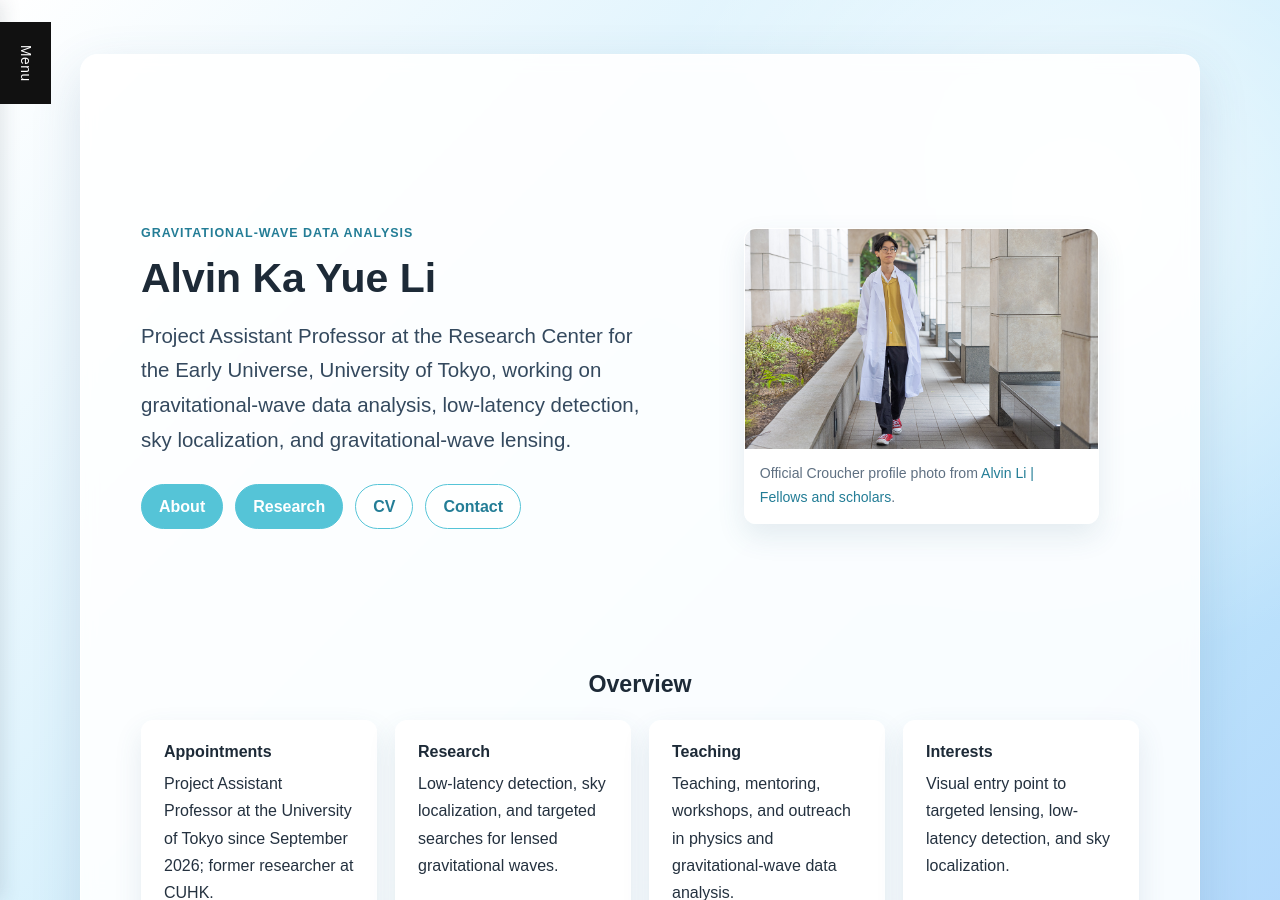
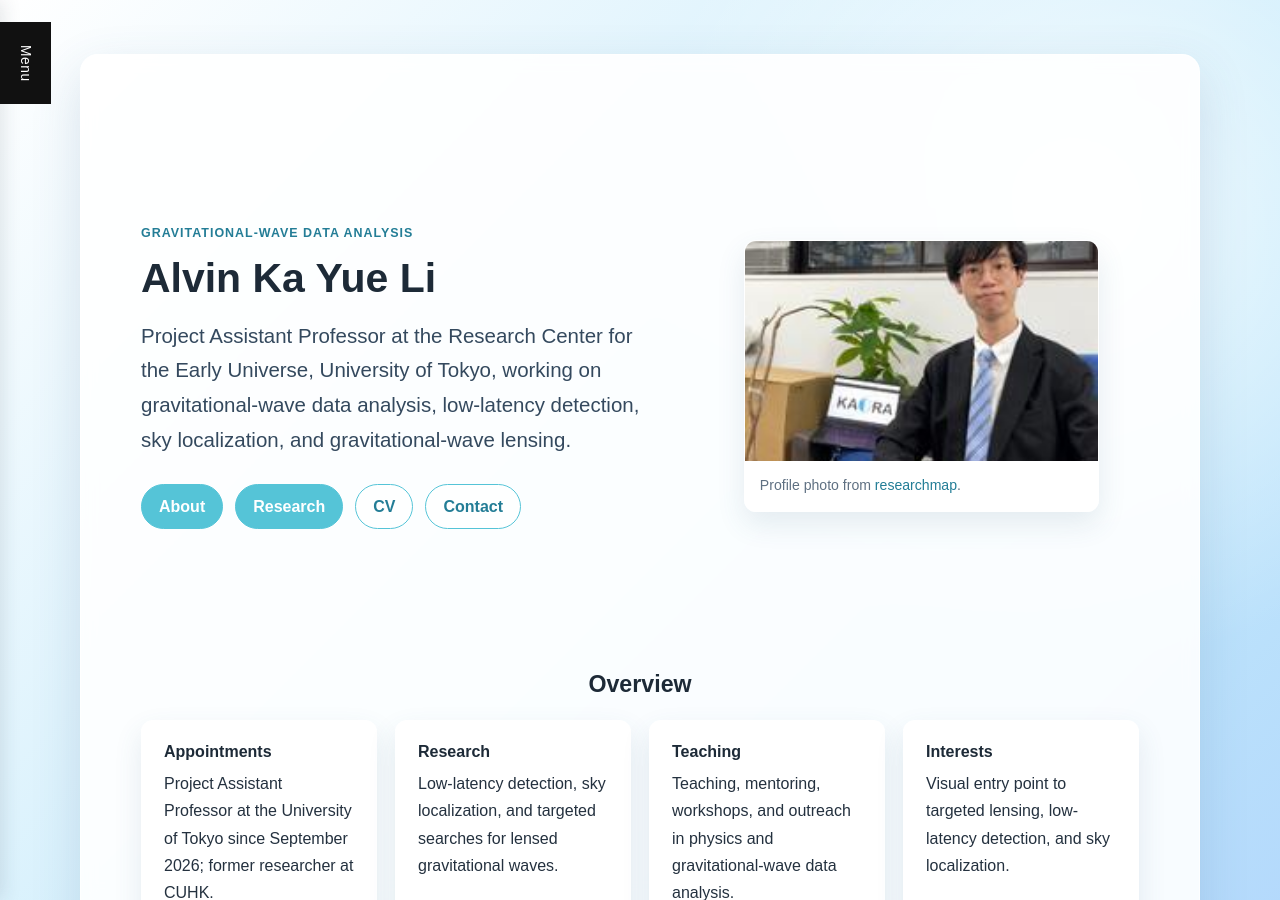
Before and after one commit to alvinlikayue/alvinlikayue.github.io, a Jekyll site: the page built from index.md, in a window 1280 px wide and 900 px high. Built offline with Jekyll 4.4.1, drawn with Linux system fonts in a browser that asks for light colours.

Commit message:
Use researchmap profile photo on homepages

```diff
--- a/_layouts/default.html
+++ b/_layouts/default.html
@@ -28,7 +28,7 @@
         "Alvin Li"
       ],
       "url": "{{ '/' | absolute_url }}",
-      "image": "{{ '/assets/images/alvin_croucher.jpg' | absolute_url }}",
+      "image": "{{ '/assets/images/alvin_researchmap.jpg' | absolute_url }}",
       "jobTitle": "Project Assistant Professor",
       "affiliation": {
         "@type": "Organization",
--- a/index.md
+++ b/index.md
@@ -22,8 +22,8 @@ description: "Research website for Alvin Ka Yue Li."
     </div>
   </div>
   <figure class="visual-panel">
-    <img src="{{ '/assets/images/alvin_croucher.jpg' | relative_url }}" alt="Alvin Li portrait photo from Croucher Foundation">
-    <figcaption class="caption">Official Croucher profile photo from <a href="https://croucher.org.hk/en/fellows-and-scholars/alvin-li">Alvin Li | Fellows and scholars</a>.</figcaption>
+    <img src="{{ '/assets/images/alvin_researchmap.jpg' | relative_url }}" alt="Alvin Ka Yue Li profile photo from researchmap">
+    <figcaption class="caption">Profile photo from <a href="https://researchmap.jp/alvinli">researchmap</a>.</figcaption>
   </figure>
 </section>
 
```
Also changed, not shown: ja/index.md (+2 -2 lines), assets/images/alvin_researchmap.jpg (added).
